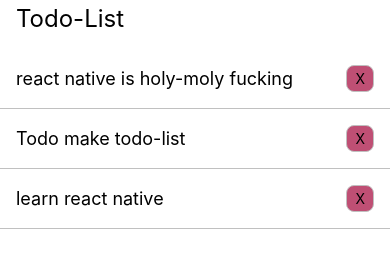
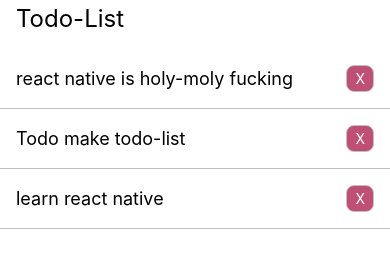
Before and after one commit to jmeno1011/rn-first, a React Native app: screen / in a window 390 px wide. Shown: the part 244-501 px from the top of the page. Built offline with nearby package versions, Linux system fonts and the light colour scheme.

Commit message:
add line throught

```diff
--- a/App.tsx
+++ b/App.tsx
@@ -60,9 +60,9 @@ function App(): JSX.Element {
           todos.map(
             todo => (
               <TodoBlock key={todo.id}>
-                <TodoText>{todo.title}</TodoText>
+                <TodoText done={todo.done}>{todo.title}</TodoText>
                 <TodoDoneButton onPress={()=>onClick(todo.id)} done={todo.done}>
-                  <Text>{todo.done ? "O" : "X"}</Text>
+                  <TodoDoneButtonText>{todo.done ? "O" : "X"}</TodoDoneButtonText>
                 </TodoDoneButton>
               </TodoBlock>
             )
@@ -113,15 +113,19 @@ const TodoBlock = styled.View`
   border-bottom-width: 1px;
   border-color: silver;
 `
-const TodoText = styled.Text`
+
+interface TodoTextProps{
+  done: boolean;
+}
+
+const TodoText = styled.Text<TodoTextProps>`
   font-size: 18px;
+  text-decoration: ${props=>props.done && "line-through"};
 `
 
 interface TodoDoneButtonProps {
   done: boolean;
 }
-
-// TODO: done 상태에 따른 Text의 상태 변경하기 styled-component를 이용해서
 
 const TodoDoneButton = styled.Pressable<TodoDoneButtonProps>`
   padding: 4px 8px;
@@ -130,3 +134,6 @@ const TodoDoneButton = styled.Pressable<TodoDoneButtonProps>`
   border-radius: 8px;
   border-color: silver;
 `
+const TodoDoneButtonText = styled.Text`
+  color: white;
+`
```
